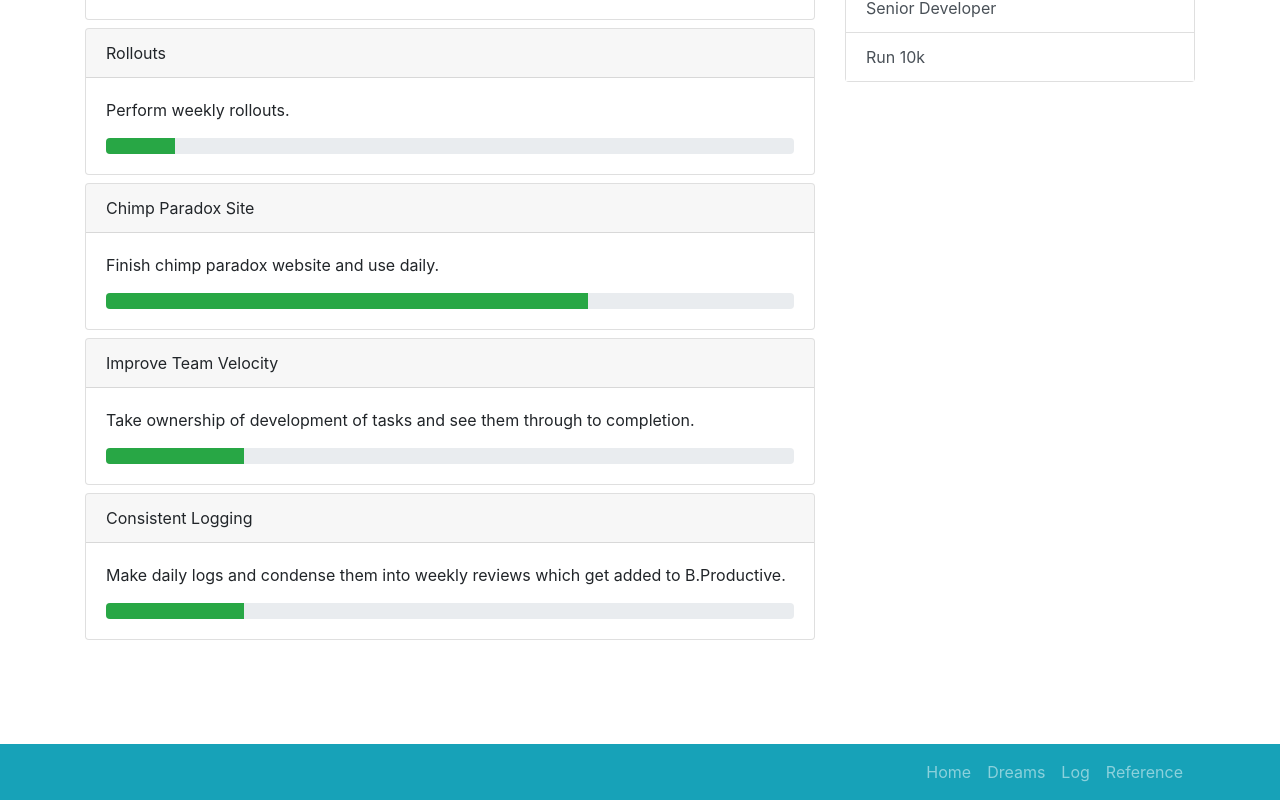
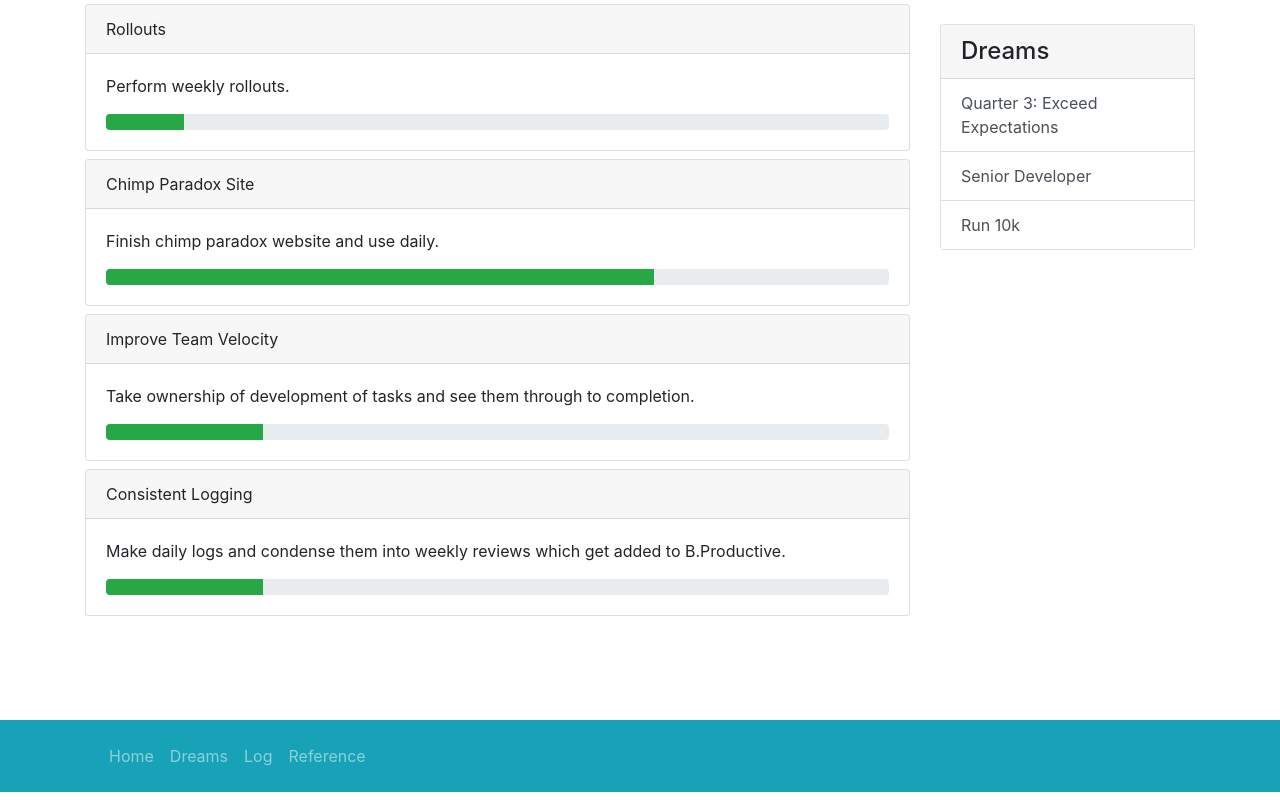
Before and after one commit to tmwild/self, a Next.js app: page /dreams in a window 1280 px wide. Shown: the part 888-1688 px from the top of the page. Built offline with nearby package versions, Linux system fonts and the light colour scheme.

Commit message:
layout tweaks

```diff
--- a/components/Footer.js
+++ b/components/Footer.js
@@ -10,7 +10,7 @@ class Footer extends React.Component {
     <nav className="navbar navbar-expand-sm navbar-dark bg-info mt-5">
       <div className="container">
 
-        <div className="navbar-collapse collapse justify-content-end" id="navbarsExample04">
+        <div className="navbar justify-content-end">
           <ul className="navbar-nav mr-1">
             <li className="nav-item">
               <Link href="/">
--- a/pages/dreams.js
+++ b/pages/dreams.js
@@ -9,7 +9,7 @@ const Page = (props) => (
   <Layout currentPage="dreams">
     <SiteHead />
     <div className="row">
-        <div className="col-12 col-lg-8 mb-0 mt-4">
+        <div className="col-12 col-lg-9 mb-0 mt-4">
             <h2>{props.current.name}</h2>
 
             <p className="lead">{props.current.description}</p>
@@ -37,7 +37,7 @@ const Page = (props) => (
                         </tr>
                     ))}
                 </tbody>
-                </table>
+            </table>
 
             <h4 className="mt-5">Foundation Stones</h4>
 
@@ -57,7 +57,7 @@ const Page = (props) => (
 
         </div>
 
-        <div className="col-12 col-lg-4 mb-0 mt-4 mb-5">
+        <div className="col-12 col-lg-3 mb-0 mt-4 mb-5">
             <DreamInfo />
             <ListDreams dreams={props.dreams} />
         </div>
--- a/pages/index.js
+++ b/pages/index.js
@@ -15,14 +15,14 @@ const Page = (props) => (
   <Layout currentPage="home">
 
     <div className="row">
-        <div className="col-12 col-lg-8">
+        <div className="col-12 col-lg-9">
             <ListDailyTasks dailyTasks={props.dailyTasks} />
             <ListWeeklyTasks weeklyTasks={props.weeklyTasks} />
             <ListDreams dreams={props.dreams} />
             <ListLogs logs={props.logs} />
         </div>
 
-        <div className="col-12 col-lg-4">
+        <div className="col-12 col-lg-3">
             <StoneOfLife stone={props.stone} />
         </div>
     </div>
@@ -46,10 +46,10 @@ Page.getInitialProps = async function() {
   // filter dreams for daily/weekly tasks
   let weeklyTasks = []
   let dailyTasks = []
+  let taskDate, currentWeek, taskWeek
   const currentDate = new Date()
   const onejan = new Date(currentDate.getFullYear(), 0, 1)
   const dateOpts = { day: '2-digit', month: '2-digit',  year: 'numeric' }
-  let taskDate, currentWeek, taskWeek
 
   // always start with a plan
   dailyTasks.push({due: currentDate.toLocaleDateString('en-GB', dateOpts), description: "Plan the day", reward: "Coffee", stone: "q3-log", status: 0})
--- a/pages/logs.js
+++ b/pages/logs.js
@@ -10,7 +10,7 @@ const Page = (props) => (
   <Layout currentPage="logs">
     <SiteHead />
     <div className="row">
-        <div className="col-12 col-lg-8 mt-4">
+        <div className="col-12 col-lg-9 mt-4">
 
             <LogForm />
 
@@ -27,7 +27,7 @@ const Page = (props) => (
                 </div>
             ))}
         </div>
-        <div className="col-12 col-lg-4">
+        <div className="col-12 col-lg-3">
             <Tips />
         </div>
     </div>
```
